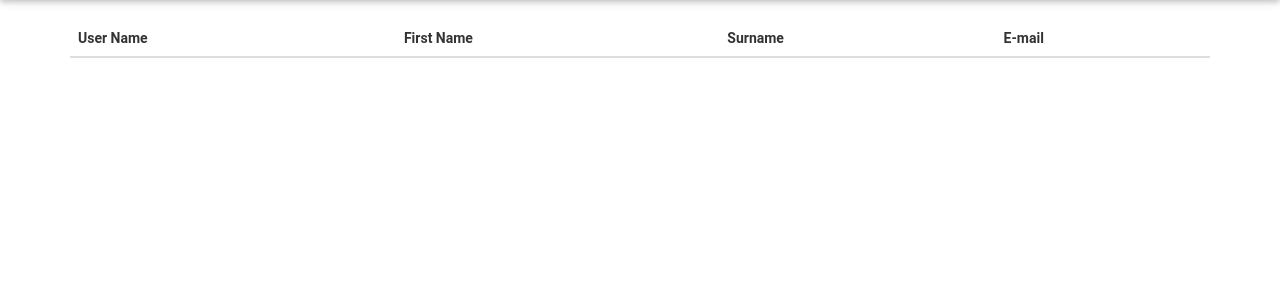
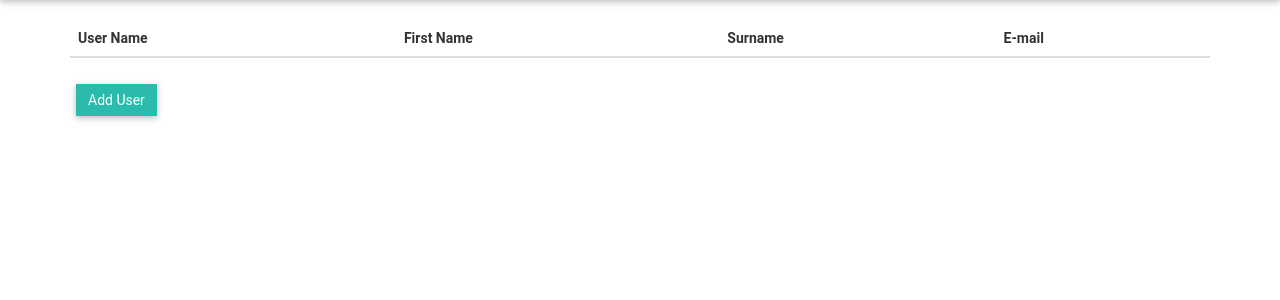
Before and after one commit to CriminalProject/Project2, a Django app: page /user/showUsers/ in a window 1280 px wide. Shown: the part 62-362 px from the top of the page. Run offline with Django 3.2, Linux system fonts and the light colour scheme; lists and menus that the app fills with data are empty; some libraries are stand-ins or nearby versions; some web fonts are replaced.

Commit message:
navigation for user

```diff
--- a/templates/header.html
+++ b/templates/header.html
@@ -35,7 +35,7 @@
 				id="bs-example-navbar-collapse-1">
 				<ul class="nav navbar-nav">
 					<li class="active"><a href="#">Home <span class="sr-only">(current)</span></a></li>
-					<li class="active"><a href="#">Users <span class="sr-only">(current)</span></a></li>
+					<li class="active"><a href="/user/showUsers">Users <span class="sr-only">(current)</span></a></li>
 					<li class="active"><a href="#">Restaurants<span
 							class="sr-only">(current)</span></a></li>
 					<li class="active"><a href="#">Grading <span
--- a/templates/users.html
+++ b/templates/users.html
@@ -6,7 +6,7 @@
     <div class="container">
 
 
-   <form action="{{ url_for('showUsers') }}" method = "post">
+   <form action="#" method = "post">
   <table id="usersTable" class="table">
 	 <thead>
       <tr>
@@ -17,13 +17,14 @@
       </tr>
     </thead>
 	<tbody>
-		{% for userName, userFirstName, userSurname, userEmail in User %}
+	{%if users%}
+		{% for user in users %}
 		<tr>
-			<td class="UsersModelItem">{{userName}}</td>
-			<td class="UsersModelItem">{{userFirstName}}</td>
-			<td class="UsersModelItem">{{userSurname}}</td>
-			<td class="UsersModelItem">{{userEmail}}</td>
-			<td class="UsersTableItem"><a href="{{ url_for('user_delete', deleteuser=userName) }}">Delete</a>
+			<td class="UsersModelItem">{{user.userName}}</td>
+			<td class="UsersModelItem">{{user.userFirstName}}</td>
+			<td class="UsersModelItem">{{user.userSurname}}</td>
+			<td class="UsersModelItem">{{user.userEmail}}</td>
+			<td class="UsersTableItem"><a href="#">Delete</a>
 			<td class="UsersTableItem"><a">Update   <!-- BU KISIMDAN EMİN DEĞİLİM -->
 			<div class="container">
 			 <div class="panel-group">
@@ -71,14 +72,16 @@
 </a>
 		</tr>
 		{% endfor %}
+		{% endif %}
 		</tbody>
 	</table>
+	</form>
+		<form action="/user/addUser">
+		<button type="submit"  id="btn_sign" class="btn btn-default">Add
+				User</button>
+		</form>
+    </div> <!-- /container -->
 
-
-
-
-
-    </div> <!-- /container -->
 
   </body>
 
--- a/user/views.py
+++ b/user/views.py
@@ -24,9 +24,9 @@ def getUser(request):
 
 
 def showUsers(request):
-  #  users = User.getUsers()
-  #  context = Context({'Users' : users})
-    return render(request,'showUsers.html')
+    users = User.getUsers(User)
+    context = Context({'users' : users})
+    return render(request,'users.html')
 
 def addUser(request):
   #  users = User.getUsers()
```
Also changed, not shown: templates/AddUser.html (+4 -4 lines).
